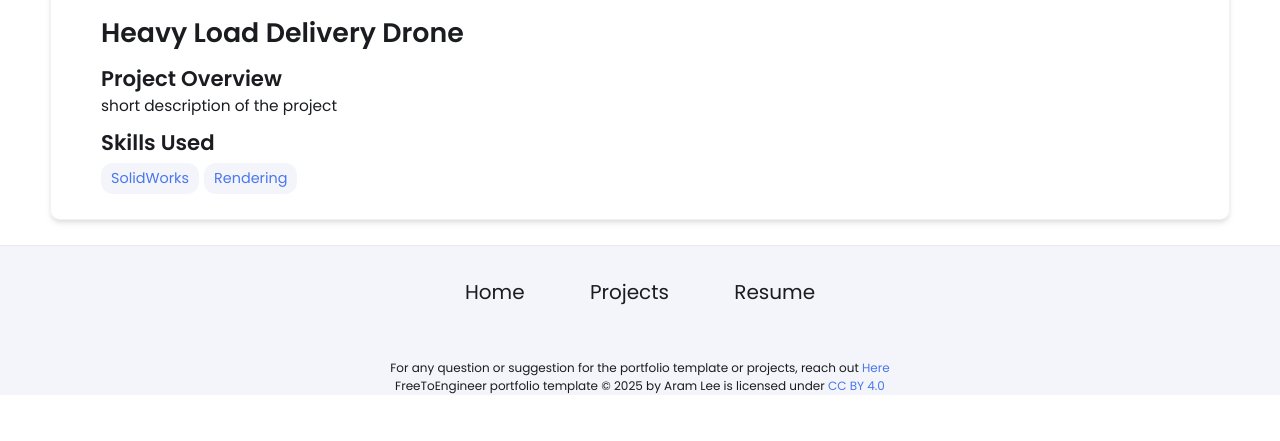
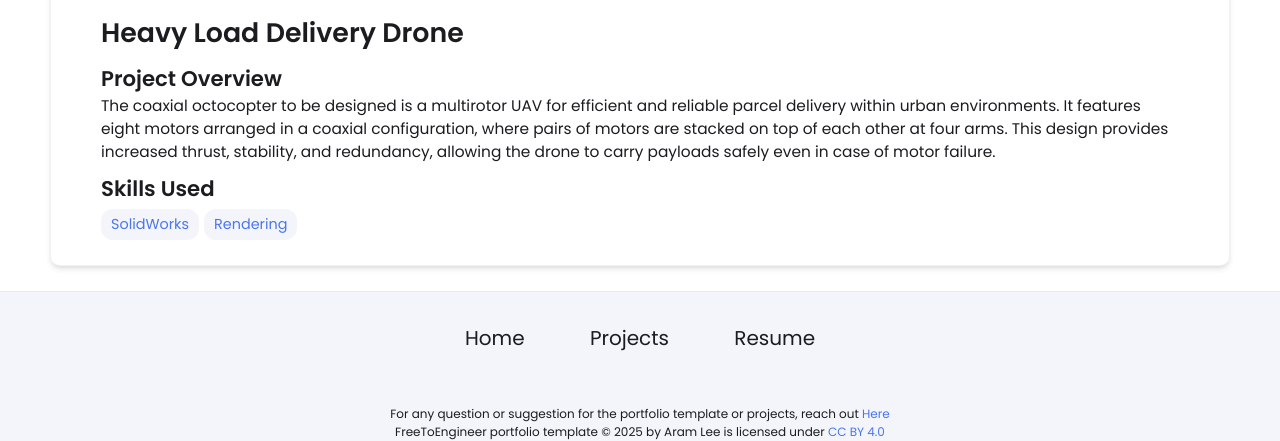
Before and after one commit to zak-ahmed1/zak-ahmed1.github.io, a Jekyll site: the page built from _projects/heavyloaddrone/index.md, in a window 1280 px wide, cut to the strip 494-935 px from the top of the page. Built offline with Jekyll 4.4.1, drawn with Linux system fonts in a browser that asks for light colours; before the commit the page ends 900 px from its top, so only the background shows below that.

Commit message:
Update index.md

```diff
--- a/_projects/heavyloaddrone/index.md
+++ b/_projects/heavyloaddrone/index.md
@@ -1,7 +1,7 @@
 ---
 layout: post
 title: Heavy Load Delivery Drone
-description:  short description of the project
+description:  The coaxial octocopter to be designed is a multirotor UAV for efficient and reliable parcel delivery within urban environments. It features eight motors arranged in a coaxial configuration, where pairs of motors are stacked on top of each other at four arms. This design provides increased thrust, stability, and redundancy, allowing the drone to carry payloads safely even in case of motor failure.
 skills:
 - SolidWorks
 - Rendering
```
